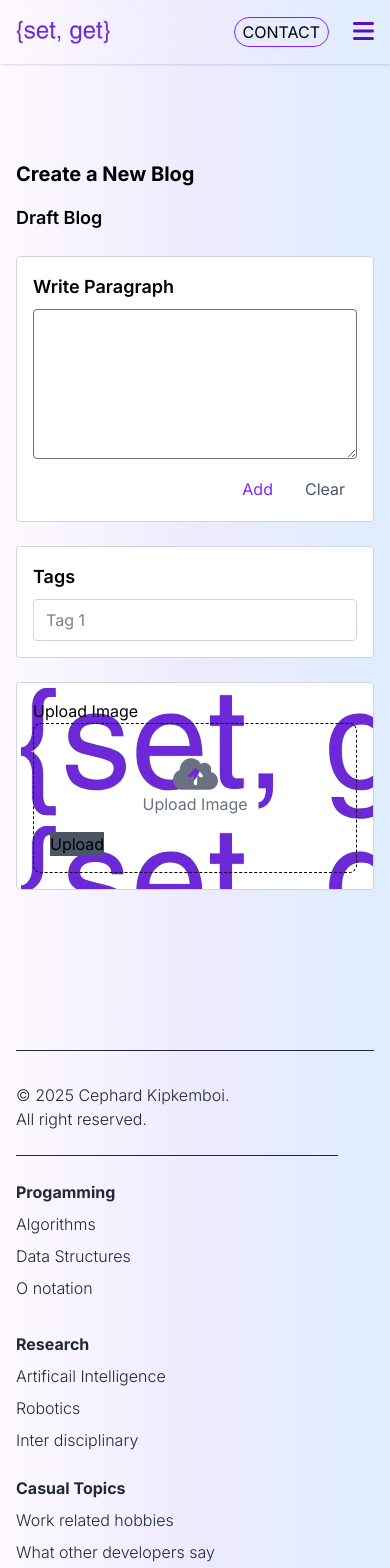
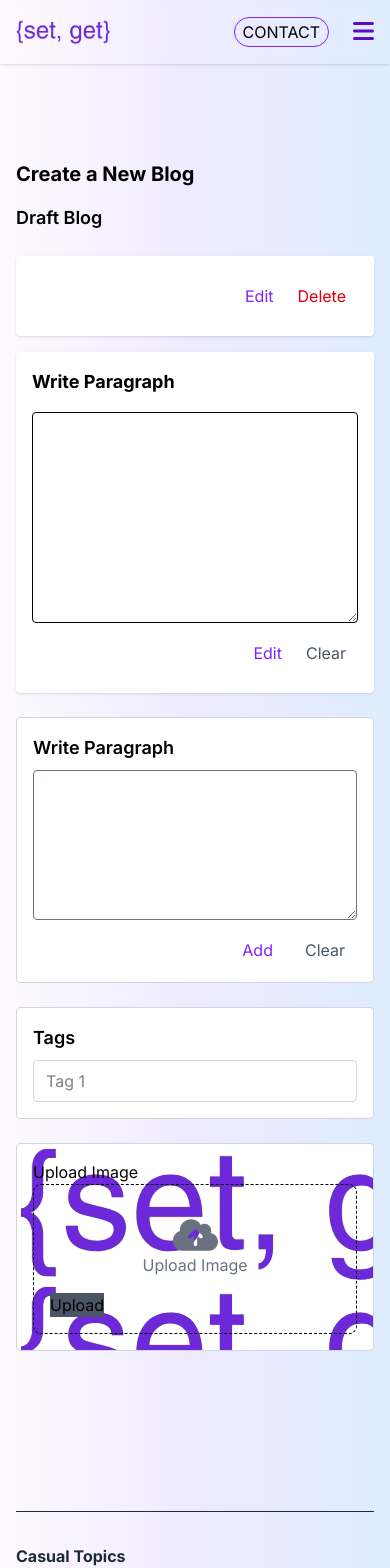
Before and after one commit to cephard/blog, a React (Vite) app: page /blog/createblog in a window 390 px wide. Shown: the top 1568 px of the page. Built offline with nearby package versions, Linux system fonts and the light colour scheme.

Commit message:
done with button component now

```diff
--- a/src/components/BlogPost.jsx
+++ b/src/components/BlogPost.jsx
@@ -10,7 +10,7 @@ function BlogPost() {
     return (
         <div>
             <h1 className='blog-heading'>{blog.title}</h1>
-            <img src={`${blog.image}`} alt={blog.title} className="w-full max-h-[600px] object-cover rounded-lg mb-6" />
+            <img src={blog.image} alt={blog.title} className="w-full max-h-[600px] object-cover rounded-lg mb-6" />
             <p className='base-text'>
                 {blog.content}
             </p>
--- a/src/components/Blogs.jsx
+++ b/src/components/Blogs.jsx
@@ -3,32 +3,16 @@ import blogs from '../data/blogs.json'
 import { faArrowRight } from '@fortawesome/free-solid-svg-icons';
 import { Link } from 'react-router';
 import SectionHeading from './SectionHeading';
-import { Cloudinary } from '@cloudinary/url-gen';
-import { AdvancedImage } from '@cloudinary/react';
-import { fill } from '@cloudinary/url-gen/actions/resize';
-
 
 function Blogs() {
-
-    // Create a Cloudinary instance and set your cloud name.
-    const cloudinary = new Cloudinary({
-        cloud: {
-            cloudName: 'demo'
-        }
-    })
-
-    const image = cloudinary.image('docs/models');
-    image.resize(fill().width(250).height(250));
-
     return (
         <section>
             <SectionHeading heading="Blogs" />
-            <AdvancedImage cldImg={{ image }} />
             <div className="grid md:grid-cols-3 gap-x-4 gap-y-8 justify-center">
                 {blogs.map(blog => (
                     <Link to={`/blogpost/${blog.id}`}>
                         <div key={blog.id} className='card border border-gray-300 shadow-gray-300 shadow-md rounded-lg overflow-hidden h-full  transition-all duration-300 ease-in-out hover:border-blue-300 hover:shadow-md hover:shadow-blue-300'>
-                            <img src={`${blog.image}`} alt={blog.title} className='w-full h-64 object-cover' />
+                            <img src={blog.image} alt={blog.title} className='w-full h-64 object-cover' />
                             <div className='px-6 py-4'>
                                 <h1 className='font-bold text-xl mb-4 text-gray-600'>{blog.title}</h1>
                                 <p className='text-gray-500'>{blog.description}</p>
--- a/src/components/CreateBlog.jsx
+++ b/src/components/CreateBlog.jsx
@@ -1,5 +1,6 @@
 import { useState } from "react";
 import FeaturedImage from "./FeaturedImage";
+import WriteParagraph from "./WriteParagraph";
 
 function CreateBlog() {
     const [paragraphs, setParagraphs] = useState([]);
@@ -33,6 +34,9 @@ function CreateBlog() {
 
     return (
         <div className="w-full py-16">
+
+
+
             <h1 className="text-xl font-bold mb-4">Create a New Blog</h1>
             <div className="grid xl:grid-cols-12 gap-6">
                 {/* Editor Column */}
@@ -88,6 +92,7 @@ function CreateBlog() {
                             )}
                         </div>
                     ))}
+                    <WriteParagraph />
 
                     <div className="bg-white rounded border border-gray-300 p-4">
                         <h1 className="text-lg font-semibold mb-2">Write Paragraph</h1>
--- a/src/components/Footer.jsx
+++ b/src/components/Footer.jsx
@@ -3,9 +3,9 @@ function Footer() {
     return (
         <footer className="text-gray-800 w-full py-12 items-center font-light container">
             <hr className="mb-8 w-full" />
-            <div className="grid sm:grid-cols-4 gap-6">
+            <div className="max-lg:flex max-lg:flex-col-reverse grid sm:grid-cols-4 gap-6">
                 <div>
-                    <p className="mb-6 font-light">
+                    <p className="mb-6 font-light text-sm max-lg:text-center">
                         &copy; 2025 Cephard Kipkemboi. <br />All right reserved.
                     </p>
                     <hr className="w-[90%]" />
--- /dev/null
+++ b/src/components/MinimalButton.jsx
@@ -0,0 +1,10 @@
+function MinimalButton({ name, primary, bg, clickEvent }) {
+    return (
+        <button
+            onClick={() => clickEvent()}
+            className={`${primary} hover:${bg} py-1 px-3 rounded transition-all duration-200`} >
+            {name}</button >
+    )
+}
+
+export default MinimalButton
--- /dev/null
+++ b/src/components/WriteParagraph.jsx
@@ -0,0 +1,53 @@
+import { useState, useEffect } from "react"
+import MinimalButton from "./MinimalButton.Jsx";
+
+function WriteParagraph() {
+    const [activeParagragh, setActiveParagragh] = useState('');
+    const [paragraph, setParagraph] = useState('');
+
+    //setting the paragrapgh to display what is being typed
+    useEffect(() => {
+        const timer = setTimeout(() => {
+            setParagraph(activeParagragh)
+        }, 1000)
+        return () => clearTimeout(timer);
+    }, [activeParagragh]
+    )
+
+    return (
+        <div className="grid gap-4">
+
+            {/**
+         * Component that diplays each paragrph of a blog post
+         */}
+            <div className="bg-white shadow rounded border-gray-300 p-4">
+                <p>{paragraph} </p>
+                <div className="py-2 flex justify-end">
+                    <MinimalButton name="Edit" primary="text-violet-600" bg="bg-violet-50 " />
+                    <MinimalButton name="Delete" primary="text-red-600" bg="bg-red-50"
+                        onClick={() => {
+                            setActiveParagragh('')
+                        }} />
+                </div>
+            </div>
+
+
+            <div className="bg-white shadow rounded border-gray-300 p-4">
+                <h1 className="text-lg font-bold pb-4">Write Paragraph</h1>
+                <textarea name="" id=""
+                    value={activeParagragh}
+
+                    //determines the state and value of the text area prevents it fro recursively changing
+                    onChange={(event) => setActiveParagragh(event.target.value)}
+                    className="border w-full h-[25vh] outline-none focus:border-violet-400 rounded p-2"></textarea>
+
+                <div className="py-2 flex justify-end">
+                    <MinimalButton name="Edit" primary="text-violet-600" bg="bg-violet-50 " />
+                    <MinimalButton name="Clear" primary="text-gray-600" bg="bg-gray-50" clickEvent={() => setActiveParagragh('')} />
+                </div>
+            </div>
+        </div>
+    )
+}
+
+export default WriteParagraph
```
